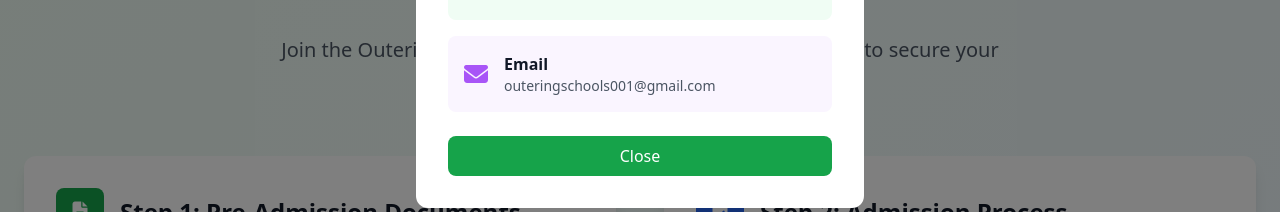
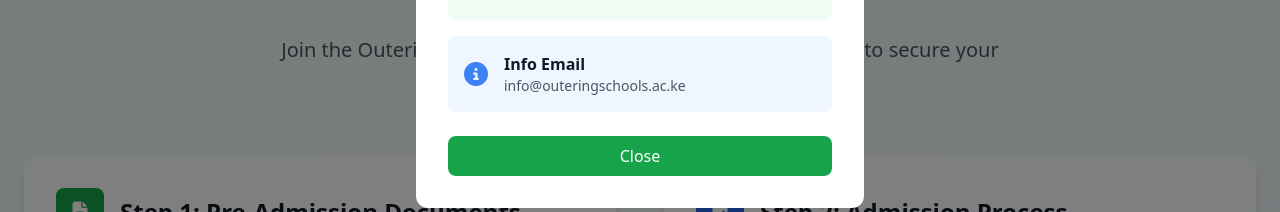
Before and after one commit to blankops-000/sch-WEB, a website: page Frontend/home.html in a window 1280 px wide. Both pictures are taken after a click on the button "Join Alumni Network". Shown: the part 4102-4314 px from the top of the page. Drawn offline with nearby package versions, Linux system fonts and the light colour scheme.

Commit message:
Add info email to Join Alumni section and update admin test

```diff
--- a/Frontend/home.html
+++ b/Frontend/home.html
@@ -1480,13 +1480,13 @@
                             </div>
                         </div>
 
-                        <div class="flex items-center p-4 bg-purple-50 rounded-lg">
-                            <i class="fas fa-envelope text-purple-500 text-2xl mr-4"></i>
+                        <a href="mailto:info@outeringschools.ac.ke" class="flex items-center p-4 bg-blue-50 rounded-lg hover:bg-blue-100 transition">
+                            <i class="fas fa-info-circle text-blue-500 text-2xl mr-4"></i>
                             <div>
-                                <h3 class="font-bold text-gray-900">Email</h3>
-                                <p class="text-sm text-gray-600">outeringschools001@gmail.com</p>
-                            </div>
-                        </div>
+                                <h3 class="font-bold text-gray-900">Info Email</h3>
+                                <p class="text-sm text-gray-600">info@outeringschools.ac.ke</p>
+                            </div>
+                        </a>
                     </div>
 
                     <div class="mt-6">
```
Also changed, not shown: Frontend/test_admin.html (line endings or trailing spaces).
